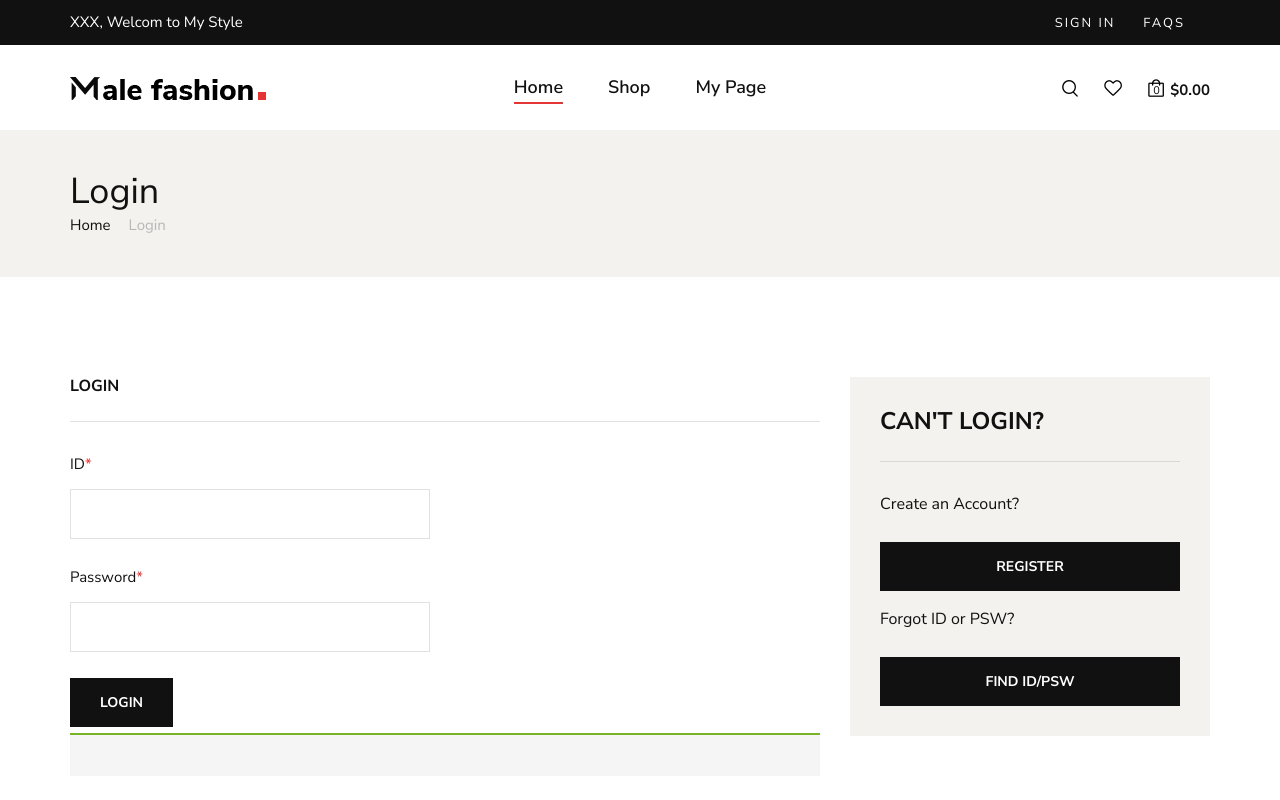
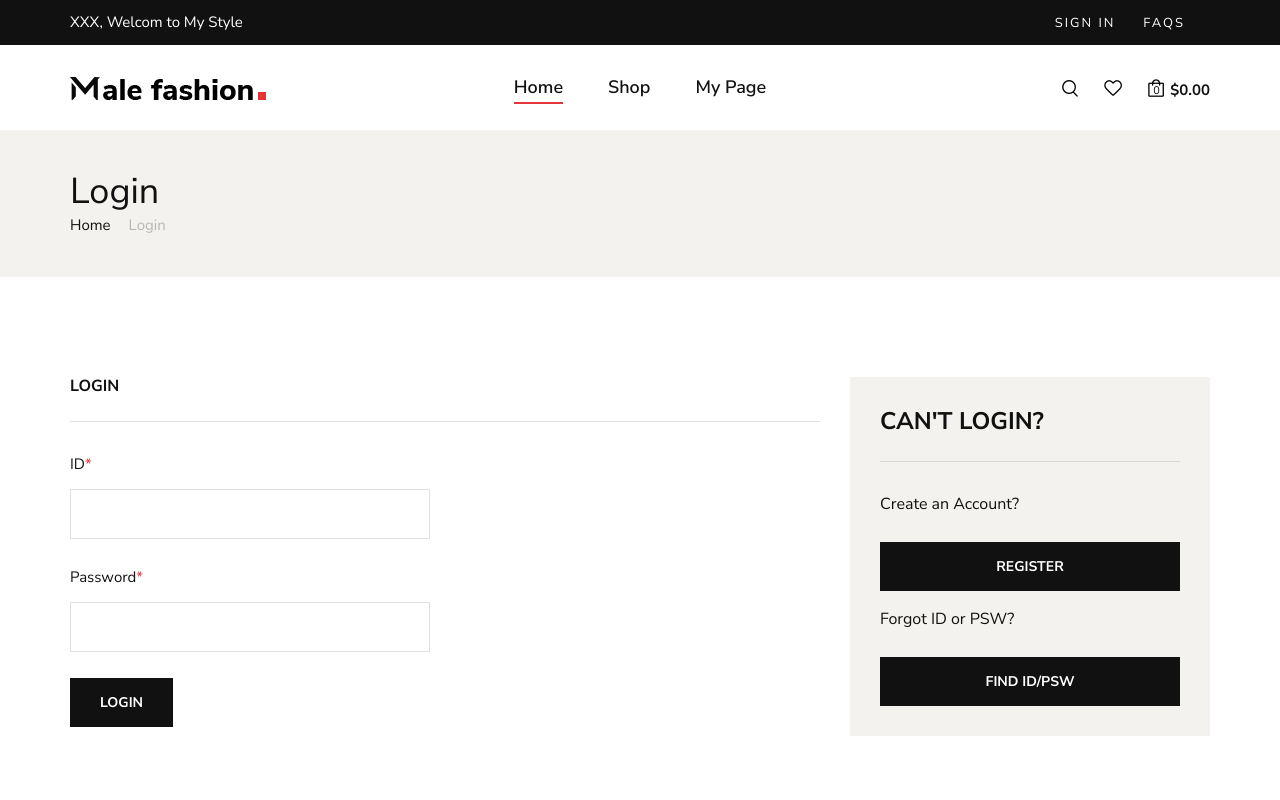
Before and after one commit to blake-bori/MyStyle, a Vue app: page /login in a window 1280 px wide. Shown: the top 800 px of the page. Built offline with nearby package versions, Linux system fonts and the light colour scheme; a web font is replaced by a local one.

Commit message:
Update Pages
로그인 화면 수정

```diff
--- a/src/components/login/LoginComponent.vue
+++ b/src/components/login/LoginComponent.vue
@@ -1,5 +1,6 @@
 <template>
     <div>
+        <!-- 현재 페이지 경로 -->
         <!-- Breadcrumb Section Begin -->
         <section class="breadcrumb-option">
             <div class="container">
@@ -18,6 +19,7 @@
         </section>
         <!-- Breadcrumb Section End -->
 
+        <!-- 로그인 영역 -->
         <!-- Checkout Section Begin -->
         <section class="checkout spad">
             <div class="container">
@@ -49,7 +51,6 @@
                                         </div>
                                     </div>
                                 </div>
-                                <h6 class="coupon__code"></h6>
                             </div>
                             <div class="col-lg-4 col-md-6">
                                 <div class="checkout__order">
```
